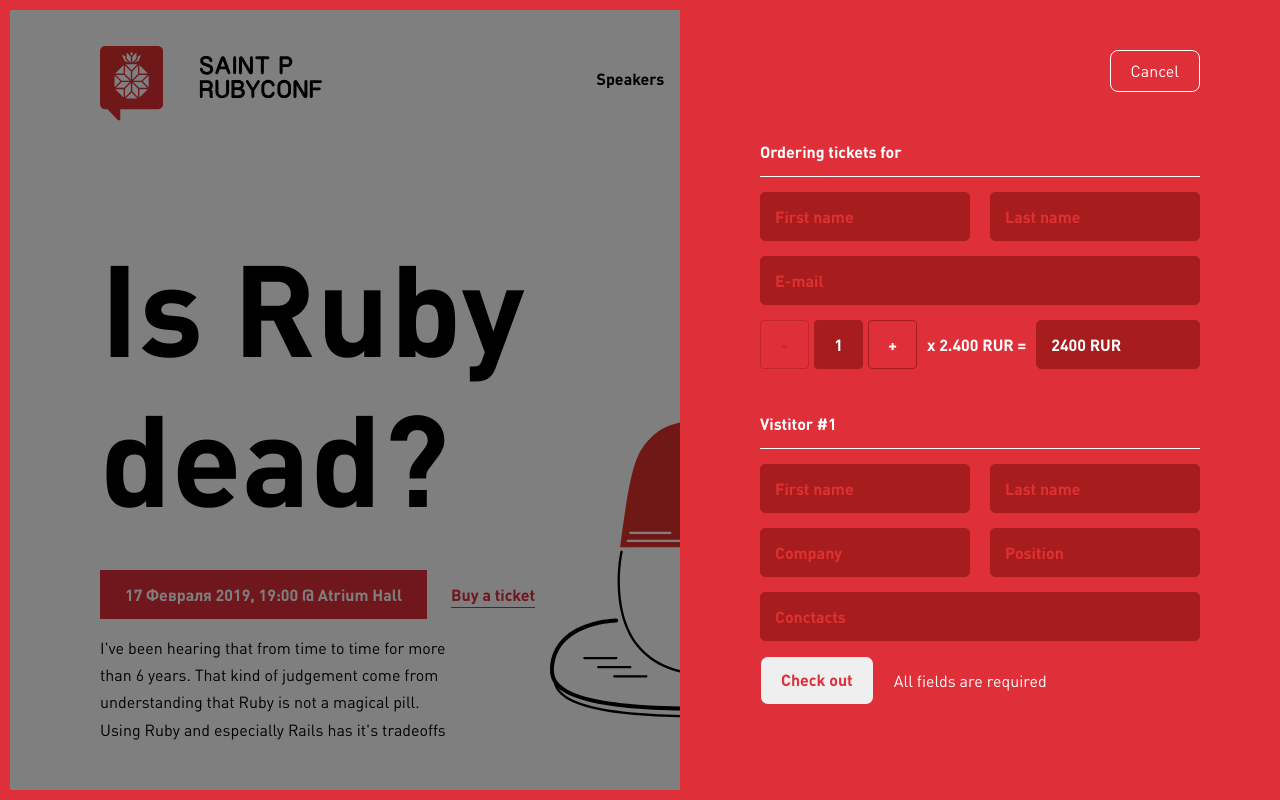
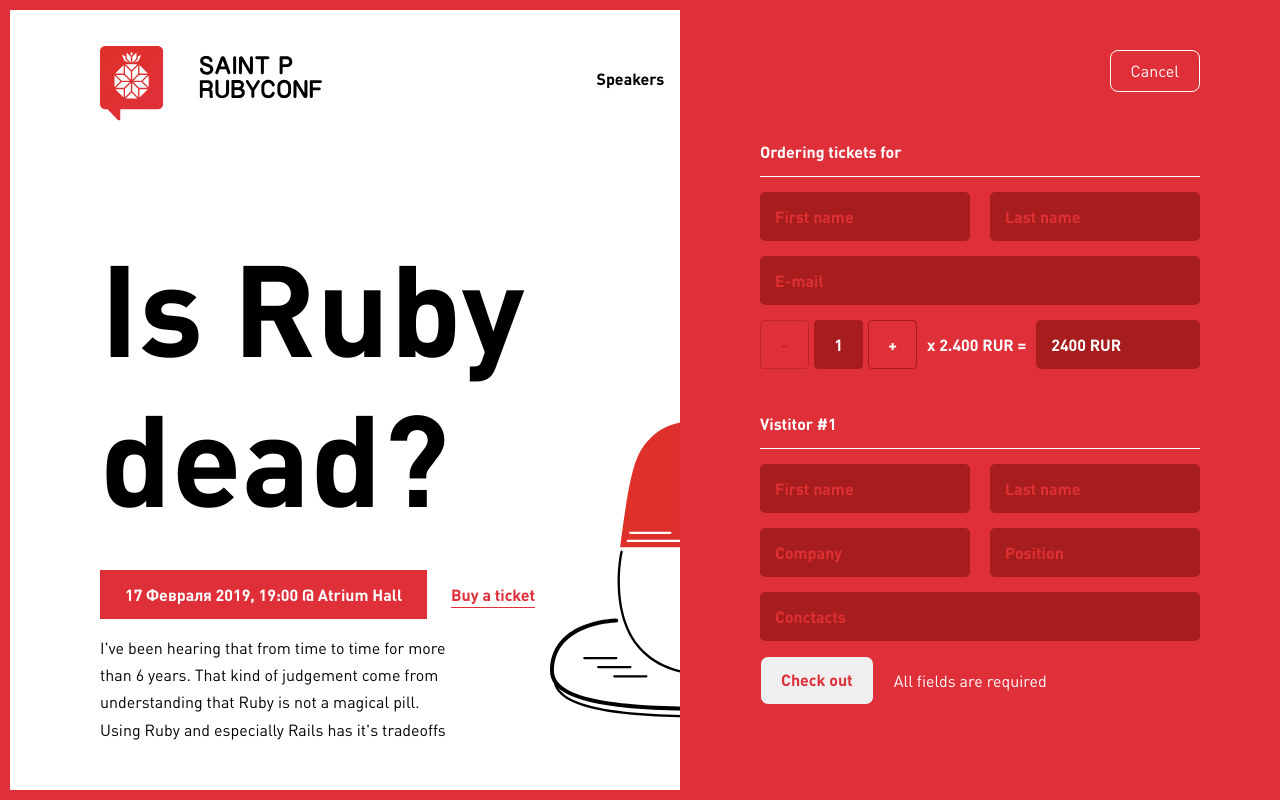
Before and after one commit to bsdave/spbrubyconf, a website: page overlay.html in a window 1280 px wide. Drawn offline with nearby package versions, Linux system fonts and the light colour scheme.

Commit message:
Remove overlay shadow

```diff
--- a/uncompiled_scss/styles/_order_form_overlay.scss
+++ b/uncompiled_scss/styles/_order_form_overlay.scss
@@ -1,7 +1,6 @@
 .order-form-overlay {
   display: none;
   position: fixed;
-  background: rgba($color: #000000, $alpha: 0.5);
   top: 0;
   bottom: 0;
   left: 0;
```
Also changed, not shown: assets/styles/style.css.
